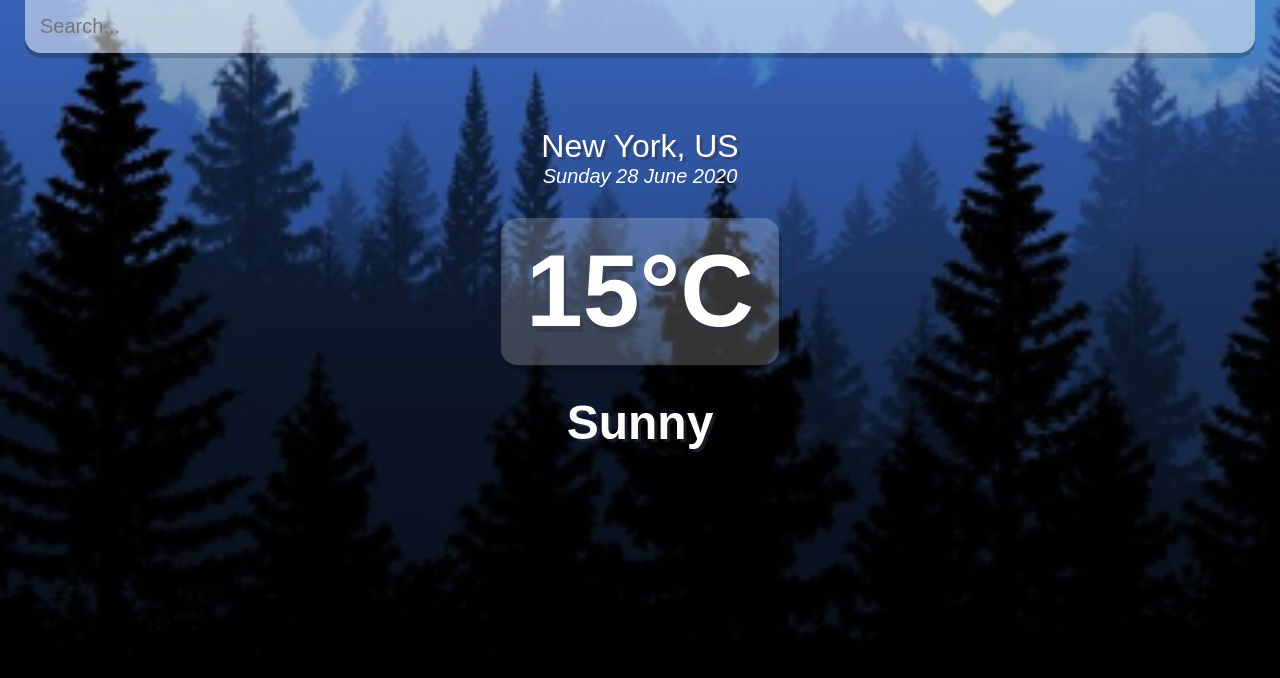
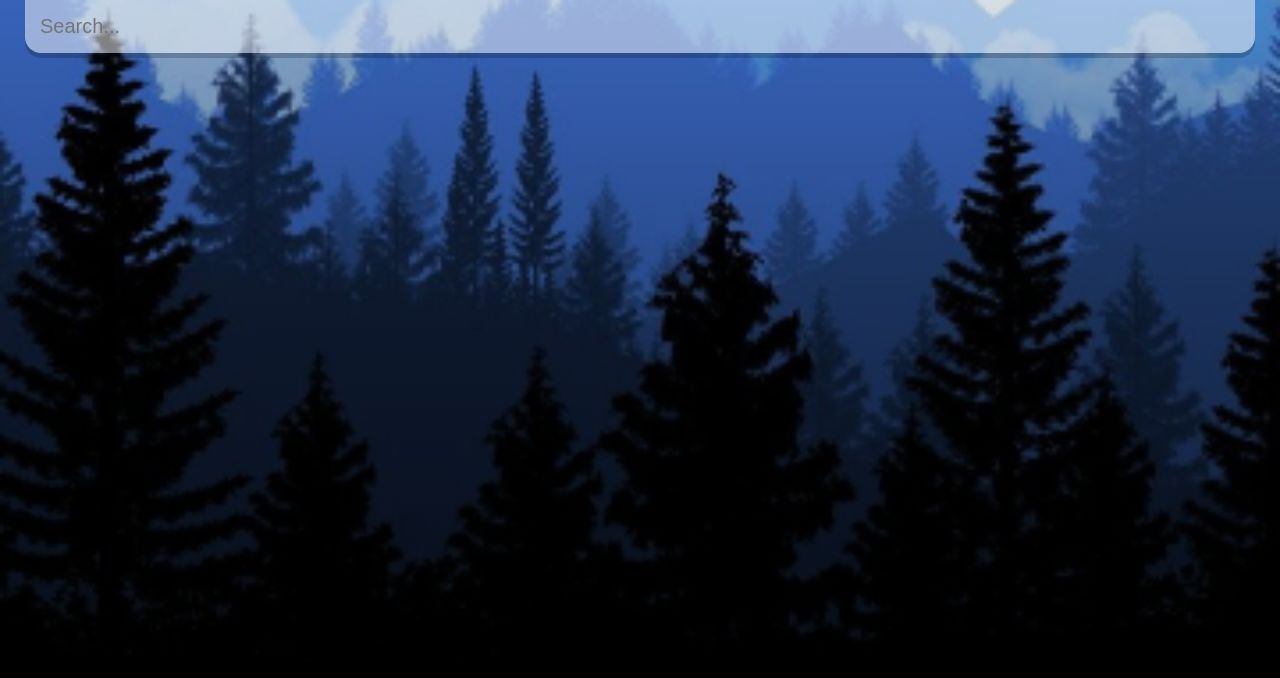
Before and after one commit to madhurabhujbal/Challenge31Days, a React (Create React App) app in the folder day11_weatherAppReact/weather_react/: page / in a window 1280 px wide. Shown: the top 678 px of the page. Built offline with nearby package versions, Linux system fonts and the light colour scheme.

Commit message:
Add code to dynamically enter all values on screen

```diff
--- a/day11_weatherAppReact/weather_react/src/App.js
+++ b/day11_weatherAppReact/weather_react/src/App.js
@@ -45,16 +45,20 @@ function App() {
           onKeyPress={search}
           />
         </div>
+        {(typeof weather.main != "undefined") ? (
+          <div>
           <div className="location-box">
-          <div className="location">New York, US</div>
+            <div className="location"> {weather.name}, {weather.sys.country} </div>
             <div className="date">{dateBuilder(new Date())}</div>
           </div>
           <div className="weather-box">
             <div className="temp">
-            15°C
+              {Math.round(weather.main.temp)}°C
             </div>
-          <div className="weather">Sunny</div>
+            <div className="weather"> {weather.weather[0].main} </div>
           </div>
+          </div>
+        ) : ('')}
       </main>
     </div>
   );
```
Lines whose indentation alone changed are shown as unchanged.
